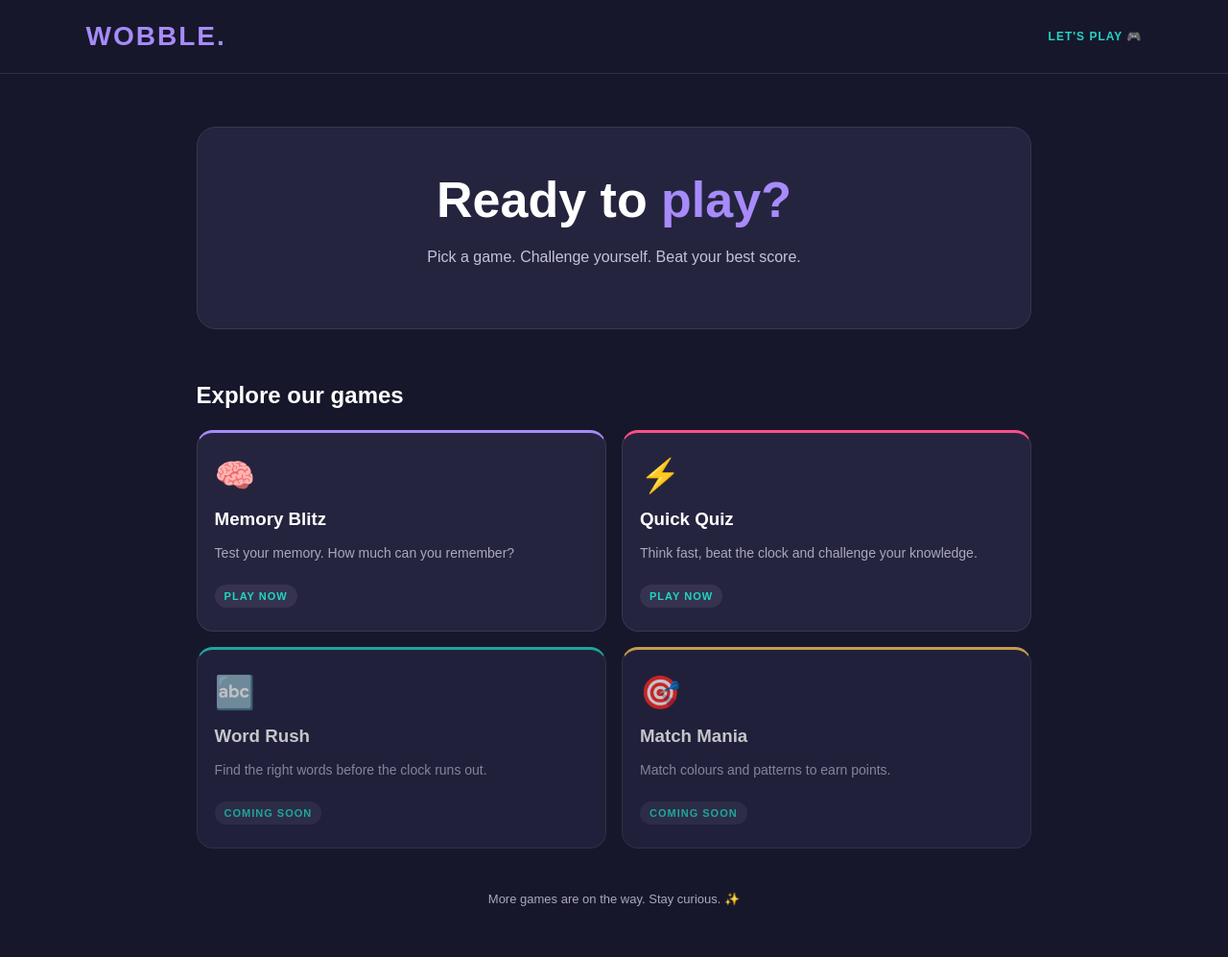
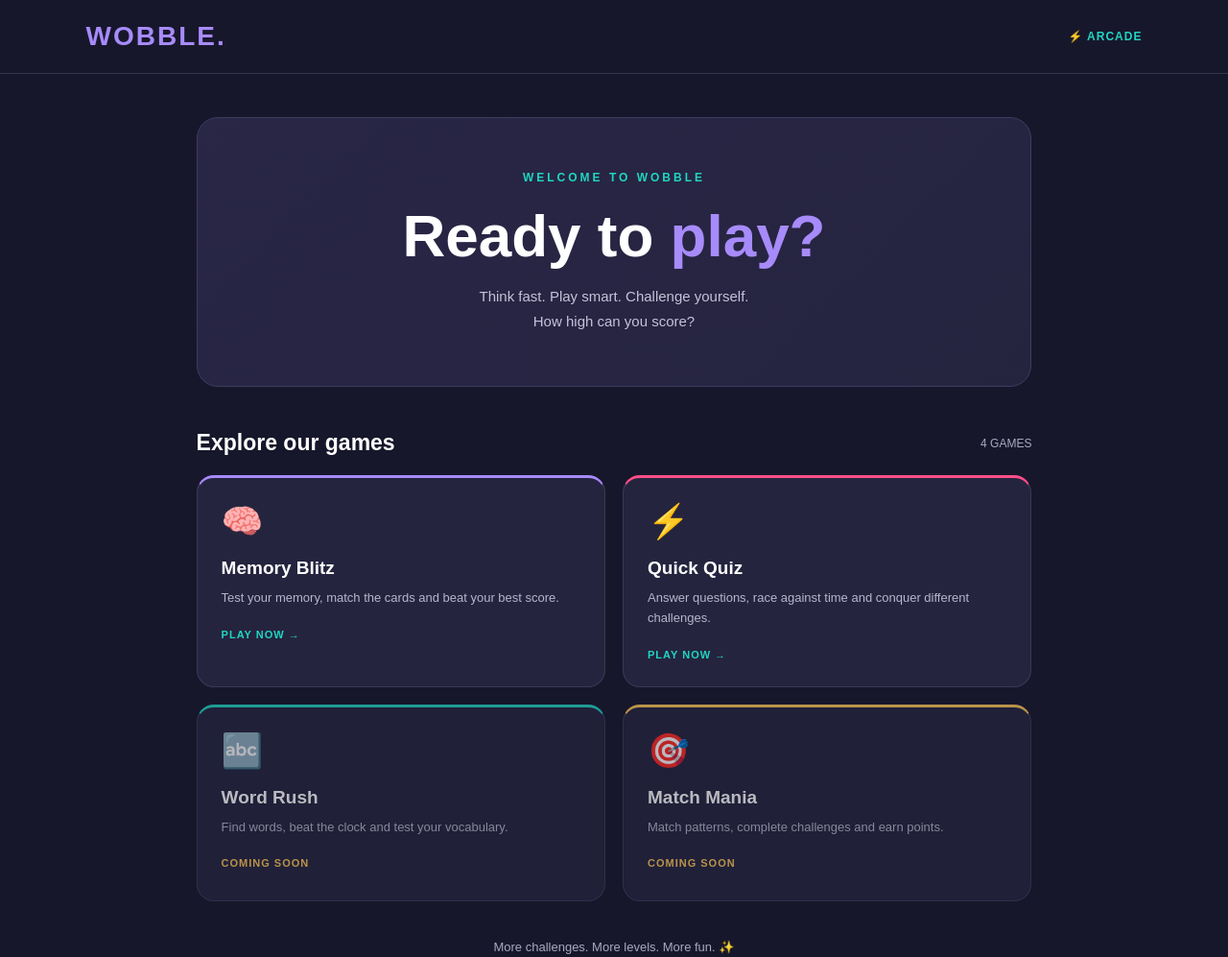
Before and after one commit to masego101-coder/wobble, a plain HTML site: page index.html in a window 1280 px wide. Shown: the top 997 px of the page at 96% size. Drawn offline with Linux system fonts and the light colour scheme.

Commit message:
Update WOBBLE homepage with new design
Updated the description meta tag for clarity and improved styling in various sections including header, hero, and game cards.

```diff
--- a/index.html
+++ b/index.html
@@ -5,19 +5,21 @@
   <meta charset="UTF-8">
   <meta name="viewport" content="width=device-width, initial-scale=1.0">
   <meta name="theme-color" content="#17172b">
-  <meta name="description" content="WOBBLE Arcade. Play games, challenge yourself and beat your best scores.">
+  <meta name="description" content="Welcome to WOBBLE Arcade. Play, challenge yourself and beat your best scores.">
   <title>WOBBLE | Play. Challenge. Repeat.</title>
 
   <style>
     * {
       box-sizing: border-box;
+      margin: 0;
+      padding: 0;
     }
 
     body {
-      margin: 0;
       font-family: Arial, sans-serif;
       background: #17172b;
       color: #ffffff;
+      min-height: 100vh;
     }
 
     header {
@@ -25,17 +27,17 @@
       justify-content: space-between;
       align-items: center;
       padding: 22px 7%;
-      border-bottom: 1px solid #303047;
+      border-bottom: 1px solid #34334d;
     }
 
     .logo {
       font-size: 28px;
       font-weight: 900;
+      letter-spacing: 2px;
       color: #a78bfa;
-      letter-spacing: 2px;
     }
 
-    .tag {
+    .header-tag {
       color: #20d6c2;
       font-size: 12px;
       font-weight: bold;
@@ -43,22 +45,32 @@
     }
 
     main {
+      width: 100%;
       max-width: 1050px;
       margin: auto;
-      padding: 55px 7%;
+      padding: 45px 7%;
     }
 
     .hero {
-      background: #25243f;
-      padding: 45px 25px;
-      border-radius: 20px;
       text-align: center;
-      border: 1px solid #393653;
+      padding: 55px 20px;
+      border-radius: 22px;
+      background: linear-gradient(135deg, #292646, #25243f);
+      border: 1px solid #403b61;
+    }
+
+    .hero-label {
+      display: block;
+      color: #20d6c2;
+      font-size: 12px;
+      font-weight: bold;
+      letter-spacing: 3px;
+      margin-bottom: 18px;
     }
 
     .hero h1 {
-      font-size: clamp(32px, 8vw, 52px);
-      margin: 0 0 15px;
+      font-size: clamp(38px, 8vw, 62px);
+      margin-bottom: 15px;
     }
 
     .hero h1 span {
@@ -68,114 +80,136 @@
     .hero p {
       color: #c5c2d8;
       line-height: 1.7;
+      font-size: 15px;
     }
 
-    .section-title {
-      margin-top: 55px;
-      margin-bottom: 22px;
-      font-size: 24px;
+    .section-heading {
+      display: flex;
+      justify-content: space-between;
+      align-items: center;
+      margin: 45px 0 20px;
     }
 
-    .games {
+    .section-heading h2 {
+      font-size: 23px;
+    }
+
+    .section-heading span {
+      color: #aaa8bf;
+      font-size: 12px;
+    }
+
+    .games-grid {
       display: grid;
-      grid-template-columns: repeat(2, 1fr);
-      gap: 16px;
+      grid-template-columns: repeat(2, minmax(0, 1fr));
+      gap: 18px;
     }
 
     .game-card {
       display: block;
-      padding: 24px 18px;
-      border-radius: 17px;
+      padding: 25px;
+      min-height: 205px;
       background: #25243f;
-      border: 1px solid #393653;
-      color: inherit;
+      border: 1px solid #3b3858;
+      border-radius: 18px;
+      color: white;
       text-decoration: none;
       transition: transform 0.2s, border-color 0.2s;
     }
 
-    .game-card:hover {
-      transform: translateY(-4px);
+    a.game-card:hover {
+      transform: translateY(-5px);
       border-color: #a78bfa;
     }
 
-    .game-card:focus-visible {
+    a.game-card:focus-visible {
       outline: 3px solid #20d6c2;
       outline-offset: 4px;
     }
 
-    .emoji {
-      font-size: 34px;
+    .game-icon {
+      font-size: 35px;
+      margin-bottom: 17px;
     }
 
     .game-card h3 {
-      margin: 15px 0 7px;
+      font-size: 19px;
+      margin-bottom: 10px;
     }
 
     .game-card p {
-      color: #aaa8bf;
-      font-size: 14px;
-      line-height: 1.5;
+      color: #b8b5cc;
+      font-size: 13px;
+      line-height: 1.6;
+      margin-bottom: 17px;
     }
 
-    .purple {
-      border-top: 3px solid #a78bfa;
-    }
-
-    .pink {
-      border-top: 3px solid #ff4f87;
-    }
-
-    .teal {
-      border-top: 3px solid #20d6c2;
-    }
-
-    .gold {
-      border-top: 3px solid #ffc857;
-    }
-
-    .game-status {
+    .play-label {
       display: inline-block;
-      margin-top: 8px;
-      padding: 6px 10px;
-      border-radius: 20px;
-      background: #35334f;
       color: #20d6c2;
       font-size: 11px;
       font-weight: bold;
       letter-spacing: 1px;
     }
 
-    .upcoming {
-      opacity: 0.75;
-      cursor: default;
+    .purple-card {
+      border-top: 3px solid #a78bfa;
     }
 
-    .coming {
+    .pink-card {
+      border-top: 3px solid #ff4f87;
+    }
+
+    .teal-card {
+      border-top: 3px solid #20d6c2;
+    }
+
+    .gold-card {
+      border-top: 3px solid #ffc857;
+    }
+
+    .coming-soon {
+      opacity: 0.7;
+    }
+
+    .coming-soon .play-label {
+      color: #ffc857;
+    }
+
+    .bottom-message {
       text-align: center;
-      margin-top: 45px;
+      margin: 40px 0 15px;
       color: #aaa8bf;
       font-size: 13px;
     }
 
     footer {
       text-align: center;
-      padding: 25px;
+      padding: 25px 15px;
+      border-top: 1px solid #34334d;
       color: #77758e;
-      border-top: 1px solid #303047;
       font-size: 12px;
     }
 
-    @media (max-width: 480px) {
-      main {
-        padding: 35px 5%;
+    @media (max-width: 550px) {
+      header {
+        padding: 19px 5%;
       }
 
-      .games {
+      main {
+        padding: 30px 5%;
+      }
+
+      .games-grid {
         grid-template-columns: 1fr;
       }
 
-      header {
-        padding: 18px 5%;
+      .hero {
+        padding: 42px 18px;
+      }
+
+      .section-heading h2 {
+        font-size: 20px;
       }
     }
   </style>
@@ -185,51 +219,65 @@
 
   <header>
     <div class="logo">WOBBLE.</div>
-    <div class="tag">LET'S PLAY 🎮</div>
+    <div class="header-tag">⚡ ARCADE</div>
   </header>
 
   <main>
 
     <section class="hero">
+      <div class="hero-label">WELCOME TO WOBBLE</div>
+
       <h1>Ready to <span>play?</span></h1>
-      <p>Pick a game. Challenge yourself. Beat your best score.</p>
+
+      <p>
+        Think fast. Play smart. Challenge yourself.
+        <br>
+        How high can you score?
+      </p>
     </section>
 
-    <h2 class="section-title">Explore our games</h2>
+    <section>
+      <div class="section-heading">
+        <h2>Explore our games</h2>
+        <span>4 GAMES</span>
+      </div>
 
-    <section class="games">
+      <div class="games-grid">
 
-      <a href="memory.html" class="game-card purple">
-        <div class="emoji">🧠</div>
+        <a href="./memory.html" class="game-card purple-card">
+          <div class="game-icon">🧠</div>
           <h3>Memory Blitz</h3>
-        <p>Test your memory. How much can you remember?</p>
-        <span class="game-status">PLAY NOW</span>
+          <p>Test your memory, match the cards and beat your best score.</p>
+          <span class="play-label">PLAY NOW →</span>
         </a>
 
-      <a href="quiz.html" class="game-card pink">
-        <div class="emoji">⚡</div>
+        <a href="./quiz.html" class="game-card pink-card">
+          <div class="game-icon">⚡</div>
           <h3>Quick Quiz</h3>
-        <p>Think fast, beat the clock and challenge your knowledge.</p>
-        <span class="game-status">PLAY NOW</span>
+          <p>Answer questions, race against time and conquer different challenges.</p>
+          <span class="play-label">PLAY NOW →</span>
         </a>
 
-      <article class="game-card teal upcoming">
-        <div class="emoji">🔤</div>
+        <div class="game-card teal-card coming-soon">
+          <div class="game-icon">🔤</div>
           <h3>Word Rush</h3>
-        <p>Find the right words before the clock runs out.</p>
-        <span class="game-status">COMING SOON</span>
-      </article>
+          <p>Find words, beat the clock and test your vocabulary.</p>
+          <span class="play-label">COMING SOON</span>
+        </div>
 
-      <article class="game-card gold upcoming">
-        <div class="emoji">🎯</div>
+        <div class="game-card gold-card coming-soon">
+          <div class="game-icon">🎯</div>
           <h3>Match Mania</h3>
-        <p>Match colours and patterns to earn points.</p>
-        <span class="game-status">COMING SOON</span>
-      </article>
+          <p>Match patterns, complete challenges and earn points.</p>
+          <span class="play-label">COMING SOON</span>
+        </div>
 
+      </div>
     </section>
 
-    <p class="coming">More games are on the way. Stay curious. ✨</p>
+    <div class="bottom-message">
+      More challenges. More levels. More fun. ✨
+    </div>
 
   </main>
 
```
Lines whose indentation alone changed are shown as unchanged.
